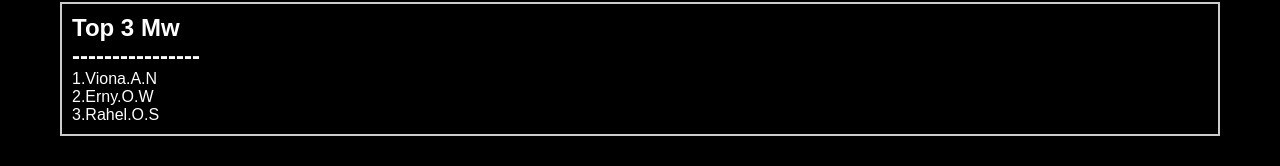
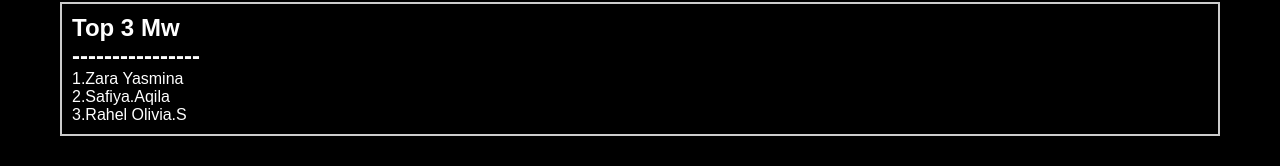
Before and after one commit to exvhoria/MvGen4-, a website built with Vite: page dashboard.html in a window 1280 px wide. Shown: the part 559-725 px from the top of the page. Built offline with nearby package versions, Linux system fonts and the light colour scheme.

Commit message:
Update dashboard.html

```diff
--- a/dashboard.html
+++ b/dashboard.html
@@ -68,9 +68,9 @@
     <div class="top-mw">
         <h2>Top 3 Mw</h2>
         <h2>----------------</h2>
-        <p>1.Viona.A.N</p>
-        <p>2.Erny.O.W
-        <p>3.Rahel.O.S</p>
+        <p>1.Zara Yasmina</p>
+        <p>2.Safiya.Aqila<p>
+        <p>3.Rahel Olivia.S</p>
     </div>
 
     <footer style="margin-top: 30px;">
```
